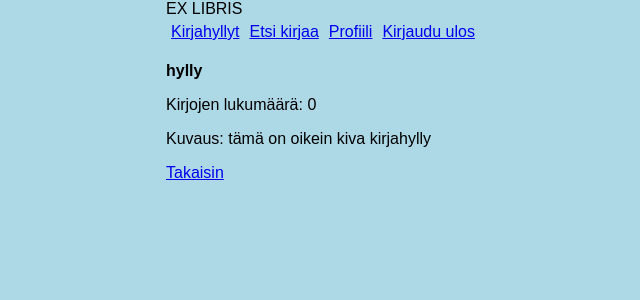
After one commit to ankkalampi/ex-libris, a Flask app: a page that uses templates/user_menu.html in a window 1280 px wide. The commit adds this page. Shown: the top 300 px of the page, without its empty margins (74-714 px from the left). Run offline with Flask 3, Linux system fonts and the light colour scheme; data comes from the database, SQL or seed files in the repository; both versions use the stored data as it was after the commit.

Commit message:
implemented opening shelves

```diff
--- a/app.py
+++ b/app.py
@@ -93,5 +93,15 @@ def new_shelf_view(username):
 
 @app.get("/remove_shelf/<username>/<shelf_id>")
 def remove_shelf(username, shelf_id):
+	"""removes bookshelf"""
 	shelf.delete_shelf(shelf_id)
 	return redirect(f"/{username}/hyllyt")
+
+@app.get("/<username>/hyllyt/<shelf_id>")
+def shelf_view(username, shelf_id):
+	"""renders view for a single shelf"""
+
+	shelf_entry = shelf.get_shelf(shelf_id)
+	print(f"shelf name: {shelf_entry[0]}")
+
+	return render_template("shelf_view.html", shelf=shelf_entry)
--- a/shelf.py
+++ b/shelf.py
@@ -4,6 +4,7 @@ import user
 from flask import redirect
 
 def get_shelves(username):
+    """returns all bookshelves of a user"""
 
     user_id = user.get_user_id(username)
 
@@ -16,8 +17,21 @@ def get_shelves(username):
 
     return shelves
 
+def get_shelf(shelf_id):
+    """returns a shelf based on db id"""
+
+    try:
+        sql = "SELECT name, number_of_books, description FROM shelves WHERE id = ?"
+        shelf = db.query(sql, [shelf_id])
+    except:
+        print("Database error in fetching shelf")
+        return redirect("/")
+
+    return shelf
+
 
 def create_self(username, name, description):
+    """creates new bookshelf"""
     user_id = user.get_user_id(username)
 
     try:
@@ -28,6 +42,7 @@ def create_self(username, name, description):
 	    return redirect ("/")
 
 def delete_shelf(shelf_id):
+    """deletes a bookshelf based on db id"""
 
     try:
         sql = "DELETE FROM shelves WHERE id = ?"
--- /dev/null
+++ b/templates/shelf_info.html
@@ -0,0 +1,17 @@
+<!DOCTYPE html>
+<div class="shelf-view">
+    <p>
+        <b>{{ name }}</b>
+    </p>
+    <p>
+        Kirjojen lukumäärä: {{ number_of_books }}
+    </p>
+    <p>
+        Kuvaus: {{ description }}
+    </p>
+    <p>
+        <a href="/{{ username }}/hyllyt" title="takaisin" id="back-to-shelves-view-button">
+            Takaisin
+        </a>
+    </p>
+</div>
--- /dev/null
+++ b/templates/shelf_view.html
@@ -0,0 +1,15 @@
+{% extends "user_layout.html" %}
+
+
+
+{% block user_content %}
+
+        {% set name = shelf[0][0] %}
+        {% set number_of_books = shelf[0][1] %}
+        {% set description = shelf[0][2] %}
+        {% set username = session.username %}
+        {% include "shelf_info.html" %}
+
+
+
+{% endblock %}
--- a/templates/user_layout.html
+++ b/templates/user_layout.html
@@ -2,8 +2,9 @@
 
 
 {% block main_content %}
-
-    {% include "user_menu.html" %}
+    {% with username = session.username %}
+        {% include "user_menu.html" %}
+    {% endwith %}
 
     {% block user_content %}
     {% endblock %}
--- a/templates/user_menu.html
+++ b/templates/user_menu.html
@@ -2,13 +2,13 @@
 <div class="user_menu">
     <div class="parent inline-flex-parent">
         <div class="child user-menu-button">
-            <a href="/{{ session.username }}/hyllyt" title="kirjahyllyt" id="shelves_button">Kirjahyllyt</a>
+            <a href="/{{ username }}/hyllyt" title="kirjahyllyt" id="shelves_button">Kirjahyllyt</a>
         </div>
         <div class="child user-menu-button">
             <a href="/search_book" title="Etsi kirjaa" id="search_book_button">Etsi kirjaa</a>
         </div>
         <div class="child user-menu-button">
-            <a href="/{{ session.username }}" title="Profiili" id="profile_button">Profiili</a>
+            <a href="/{{ username }}" title="Profiili" id="profile_button">Profiili</a>
         </div>
         <div class="child user-menu-button">
             <a href="/logout" title="Kirjaudu ulos" id="logout_button">Kirjaudu ulos</a>
--- a/user.py
+++ b/user.py
@@ -4,6 +4,7 @@ from flask import redirect, session, url_for
 from werkzeug.security import generate_password_hash, check_password_hash
 
 def get_user_id(username):
+    """gets user db id based on username"""
     try:
 	    sql = "SELECT id FROM users WHERE username = ?"
 	    result = db.query(sql, [username])
@@ -15,6 +16,7 @@ def get_user_id(username):
     return user_id
 
 def login(username, password):
+    """attempts to login user"""
     sql = "SELECT password_hash FROM users WHERE username = ?"
     result = db.query(sql, [username])
 
@@ -32,6 +34,7 @@ def login(username, password):
         return False
 
 def create_user(username, password1, password2):
+    """attempts to register new user"""
 
 
     password_hash = generate_password_hash(password1)
```
Also changed, not shown: templates/shelves.html (+11 -2 lines), database.db.
